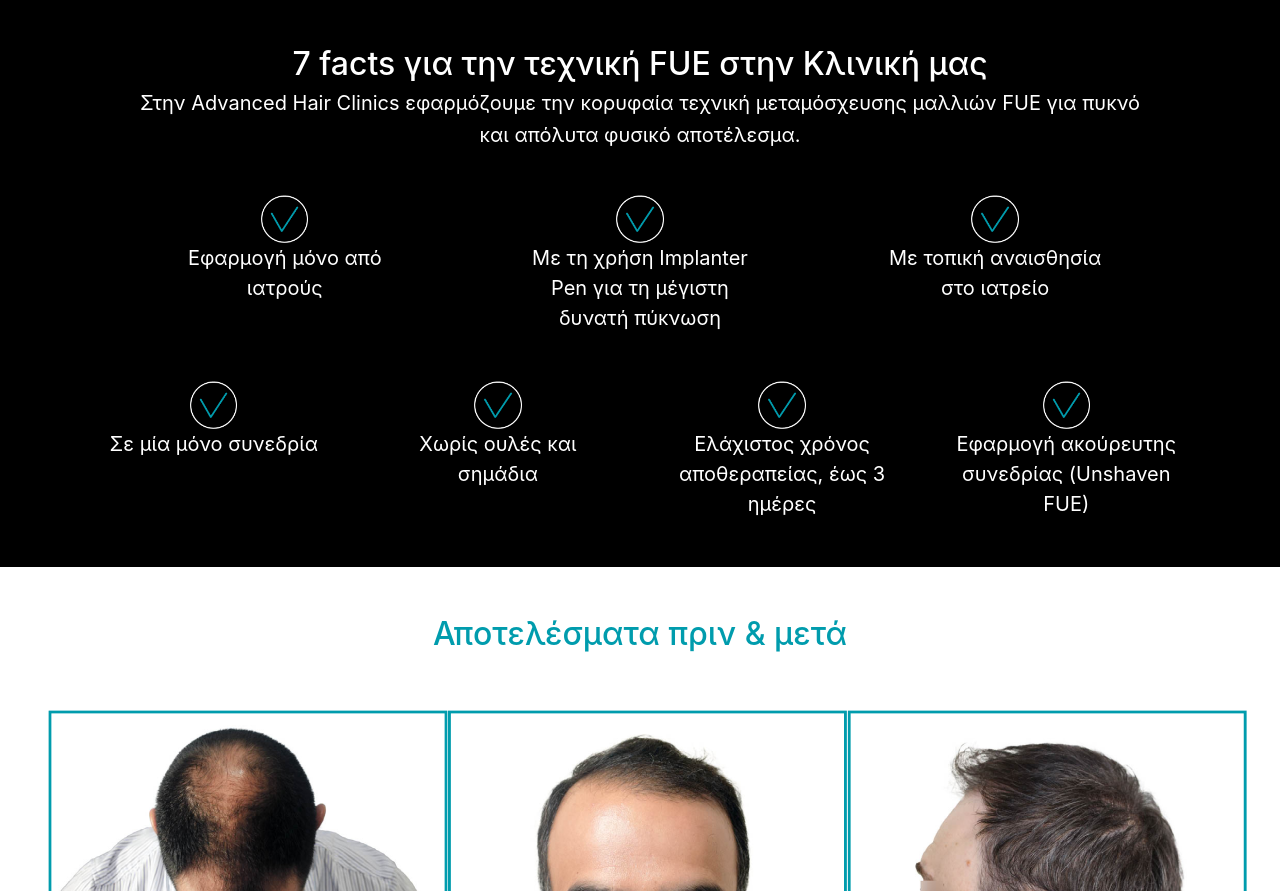
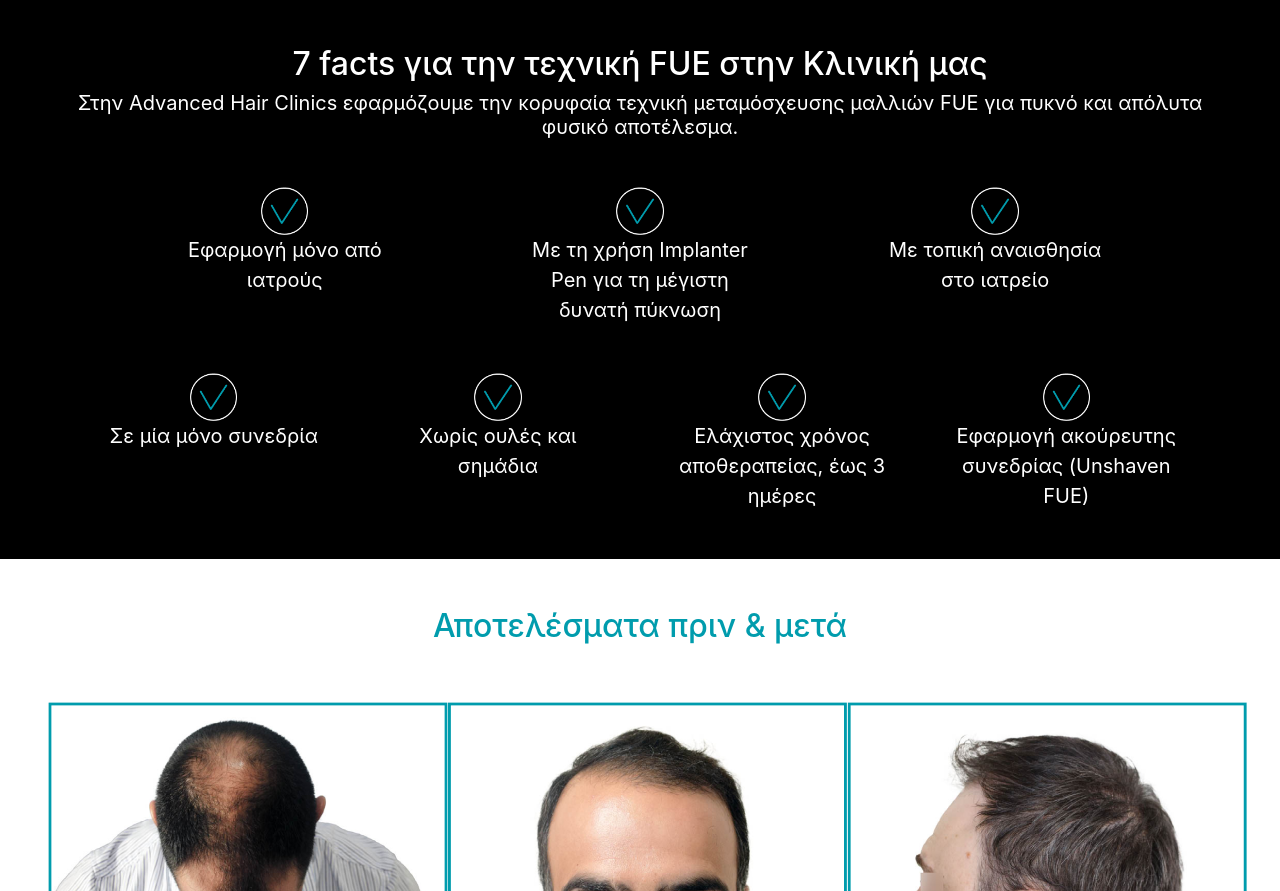
Before and after one commit to ChaionSaha/hair-surgery, a plain HTML site: page index.html in a window 1280 px wide. Shown: the part 1337-2228 px from the top of the page. Drawn offline with nearby package versions, Linux system fonts and the light colour scheme.

Commit message:
fixed some design bugs

```diff
--- a/index.html
+++ b/index.html
@@ -74,11 +74,10 @@
 			<p class="h2 text-center" style="font-weight: 500">
 				7 facts για την τεχνική FUE στην Κλινική μας
 			</p>
-			<p class="h5 font-normal">
+			<p class="h5 normal-font">
 				Στην Advanced Hair Clinics εφαρμόζουμε την κορυφαία τεχνική
-				μεταμόσχευσης μαλλιών FUE για πυκνό
+				μεταμόσχευσης μαλλιών FUE για πυκνό και απόλυτα φυσικό αποτέλεσμα.
 			</p>
-			<p class="h5 font-normal">και απόλυτα φυσικό αποτέλεσμα.</p>
 			<div class="d-flex flex-column flex-lg-row icon-group-container mt-5">
 				<div class="d-flex flex-column icon-group">
 					<img src="images/tick-icon.png" alt="" />
@@ -131,7 +130,7 @@
 				class="w-50 d-flex"
 				style="justify-content: center; align-items: center"
 			>
-				<div class="d-flex flex-column text-white h2">
+				<div class="d-flex flex-column text-white h2 normal-font">
 					<p>Γιατί είναι καλή ιδέα</p>
 					<p>να συνεργαστείτε μαζί μας</p>
 				</div>
@@ -171,7 +170,7 @@
 				class="w-50 d-flex"
 				style="justify-content: center; align-items: center"
 			>
-				<div class="d-flex flex-column text-white h2">
+				<div class="d-flex flex-column text-white h2 normal-font">
 					<p>Οι πιο δημοφιλείς και</p>
 					<p>αποτελεσματικές θεραπείες</p>
 					<p>της Advanced Hair Clinics</p>
--- a/style.css
+++ b/style.css
@@ -5,12 +5,9 @@
 *::after {
 	/* font-family: 'Lato', sans-serif; */
 }
-.h1,
-.h2,
-.h3,
-.h4,
-.h5 {
-	font-weight: normal;
+
+.normal-font {
+	font-weight: normal !important;
 }
 
 p {
```
